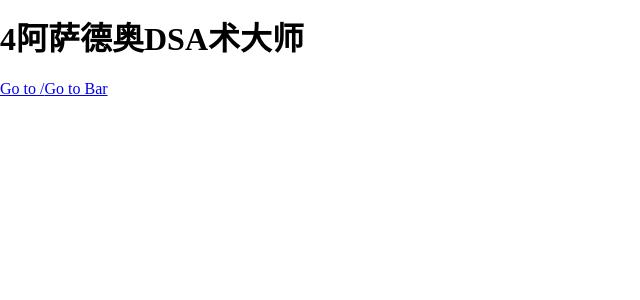
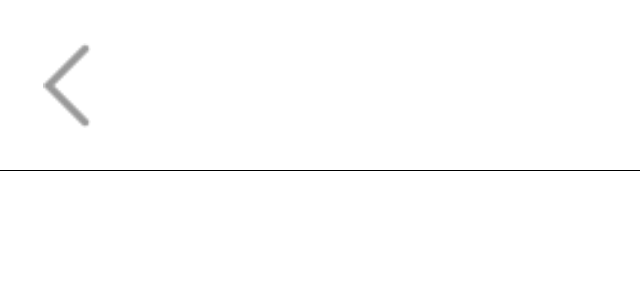
Before and after one commit to 1549469775/LinkOut, a Vue app: page / in a window 1280 px wide. Shown: the top 300 px of the page, without its empty margins (0-640 px from the left). Built offline with nearby package versions, Linux system fonts and the light colour scheme.

Commit message:
新增header

```diff
--- a/package.json
+++ b/package.json
@@ -36,6 +36,7 @@
     "webpack-hot-middleware": "^2.24.4"
   },
   "dependencies": {
+    "axios": "^0.18.0",
     "lodash": "^4.17.11",
     "vue": "^2.6.10",
     "vue-router": "^3.0.6",
--- a/src/App.vue
+++ b/src/App.vue
@@ -1,14 +1,9 @@
 <template>
   <div id="app">
-    <h1>4阿萨德奥DSA术大师</h1>
-    <p>
-      <!-- 使用 router-link 组件来导航. -->
-      <!-- 通过传入 `to` 属性指定链接. -->
-      <!-- <router-link> 默认会被渲染成一个 `<a>` 标签 -->
-      <router-link to="/">Go to /</router-link>
-      <router-link to="/bar">Go to Bar</router-link>
-    </p>
-    <router-view></router-view>
+    <keep-alive>
+      <router-view v-if="$route.meta.keepAlive"></router-view>
+    </keep-alive>
+    <router-view v-if="!$route.meta.keepAlive"></router-view>
   </div>
 </template>
 
@@ -21,6 +16,6 @@
       console.log(this.$route);
       console.log(this.$store);
 
-    }
+    },
   };
 </script>
--- a/src/components/header.vue
+++ b/src/components/header.vue
@@ -1,46 +1,47 @@
 <template>
   <header>
-    <div class="button-border">
-      <button class="button">Submit</button>
-    </div>
+    <div class="back" @click="goBack()"></div>
+    <div class="center">LinkOut</div>
   </header>
 </template>
+<script>
+  export default {
+    methods: {
+      goBack() {
+        this.$router.replace("/hhh");
+      },
+    },
+    created() {
+      console.log(123);
 
+      console.log(this.$router);
+
+    },
+  }
+</script>
 <style lang="scss" scoped>
-.button {
-  cursor: pointer;
-  background-color: #c47135;
-  border: none;
-  color: #ffffff;
-  outline: none;
-  padding: 12px 40px 10px;
-  position: relative;
-}
-.button:before,
-.button:after {
-  border: 0 solid transparent;
-  transition: all 0.25s;
-  content: "";
-  height: 24px;
-  position: absolute;
-  width: 24px;
-}
-.button:before {
-  border-top: 2px solid #c47135;
-  left: 0px;
-  top: -5px;
-}
-.button:after {
-  border-bottom: 2px solid #c47135;
-  bottom: -5px;
-  right: 0px;
-}
-.button:hover {
-  background-color: #c47135;
-}
-.button:hover:before,
-.button:hover:after {
-  height: 100%;
-  width: 100%;
-}
+  header {
+    overflow: hidden;
+    height: calc(#{vw(100)} - 1px);
+    line-height: calc(#{vw(100)} - 1px);
+    background: transparent;
+    border-bottom: 1px solid #000;
+    color: #fff;
+    .back {
+      height: vw(50);
+      width: vw(50);
+      //告诉加载器他是一个模块而不是相对路径
+      background-image: url("~assets/images/back.png");
+      //内容区域才有背景图，padding没有
+      background-origin: content-box;
+      background-size: contain;
+      background-repeat: no-repeat;
+      padding: vw(25);
+    }
+    .center {
+      height: 100%;
+      text-align: center;
+      font-size: vw(40);
+    }
+  }
 </style>
--- a/src/routes/index.js
+++ b/src/routes/index.js
@@ -3,8 +3,12 @@ import Vue from 'vue'
 Vue.use(Router);
 
 var routes = [{
-        path: '/home',
-        component: () => import("ui/header.vue"),
+        path: '/',
+        alias: "/home",
+        meta: {
+            keepAlive: false
+        },
+        component: () => import("page/home/index.vue"),
     },
     {
         path: '/bar',
--- /dev/null
+++ b/src/views/home/index.vue
@@ -0,0 +1,17 @@
+<template>
+  <div class="home">
+    <Header></Header>
+  </div>
+</template>
+
+<script>
+  import Header from "ui/header.vue"
+  export default {
+    components: {
+      Header
+    }
+  }
+</script>
+
+<style lang="scss" scoped>
+</style>
--- a/webpack.config.js
+++ b/webpack.config.js
@@ -13,7 +13,7 @@ module.exports = {
   // entry: {
   //   main: "./src/main.js"
   // },
-  entry:["./src/main.js","webpack-hot-middleware/client?quiet=true"],
+  entry: ["./src/main.js", "webpack-hot-middleware/client?quiet=true"],
   // 出口
   output: {
     // 用于输出文件的文件名chunkhash
@@ -34,8 +34,10 @@ module.exports = {
   },
   resolve: {
     alias: {
-      '@': __dirname + '/src',
-      'ui': __dirname + '/src/components',
+      '@': path.resolve(__dirname + '/src'),
+      'ui': path.resolve(__dirname + '/src/components'),
+      'page': path.resolve(__dirname + '/src/views'),
+      'assets': path.resolve(__dirname + '/src/assets'),
     }
   },
   module: {
@@ -53,7 +55,7 @@ module.exports = {
           }
         }
       }, {
-        test: /\.jpg$/,
+        test: /\.(jpg|png|gif)$/,
         use: {
           loader: "file-loader"
         }
```
Also changed, not shown: src/api/index.js (added, +30 -0 lines), src/assets/styles/_global.scss (+33 -1 lines), src/main.js (+5 -3 lines), src/assets/images/back.png (added), 1 other file (tests, documents, lock files or other folders).
